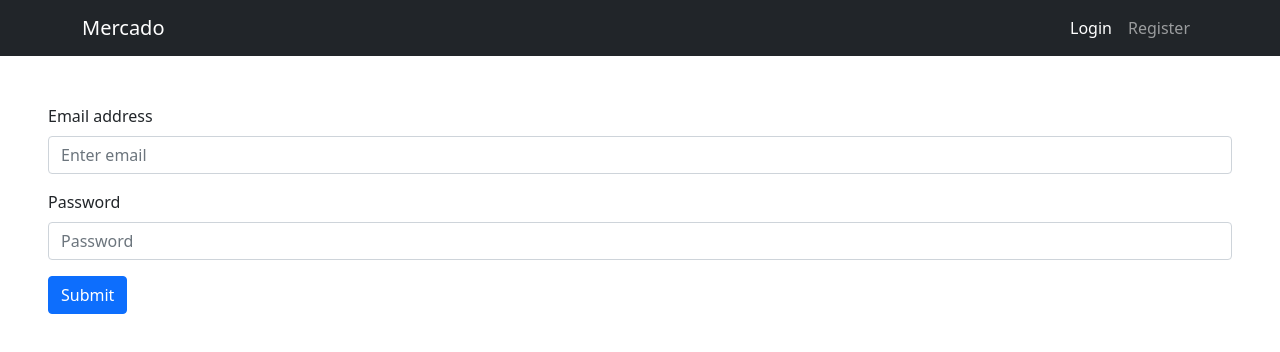
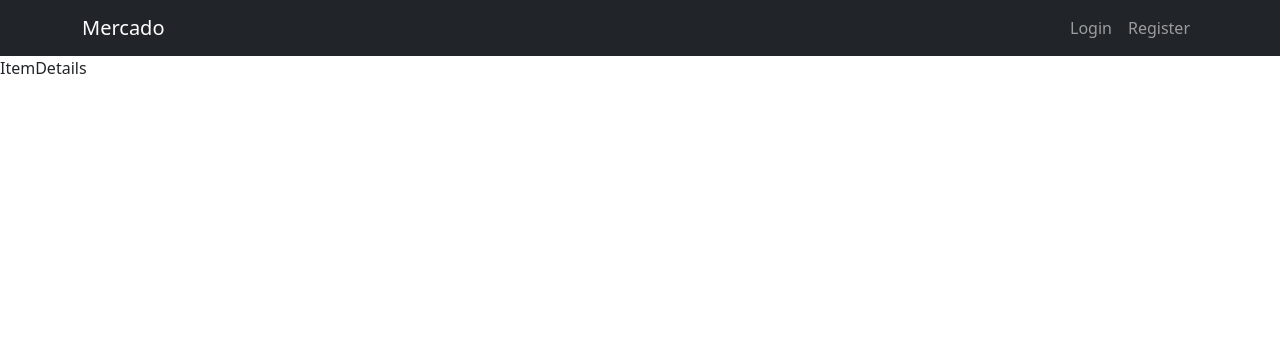
Before and after one commit to zdahmed93/mercado-frontend-22-06, a React (Create React App) app: page /items/1 in a window 1280 px wide. Before the commit this address led to /login. Shown: the top 352 px of the page. Built offline with nearby package versions, Linux system fonts and the light colour scheme.

Commit message:
Add CustomRoute component for the remaining routes (NB: an exact prop must be added to the '/items' route)

```diff
--- a/src/App.js
+++ b/src/App.js
@@ -19,6 +19,7 @@ import GlobalLoading from './components/GlobalLoading';
 import { login } from './redux/actions/userActionCreators';
 import PublicRoute from './routes/PublicRoute';
 import PrivateRoute from './routes/PrivateRoute';
+import CustomRoute from './routes/CustomRoute';
 
 function App() {
   const dispatch = useDispatch()
@@ -38,12 +39,12 @@ function App() {
           <PublicRoute path='/register' component={Register} />
 
           <PrivateRoute path='/profile' component={Profile} />
-          <PrivateRoute path='/items' component={Items} />
+          <PrivateRoute exact path='/items' component={Items} />
           <PrivateRoute path='/create-item' component={CreateItem} />
           <PrivateRoute path='/update-item/:id' component={UpdateItem} />
 
-          <Route path='/items/:id' component={ItemDetails} />
-          <Route component={NotFound} />
+          <CustomRoute path='/items/:id' component={ItemDetails} />
+          <CustomRoute component={NotFound} />
         </Switch>
       </Router>
     </>
--- /dev/null
+++ b/src/routes/CustomRoute.js
@@ -0,0 +1,21 @@
+import { Route } from 'react-router-dom';
+import { useSelector } from 'react-redux';
+
+import InsideLayout from '../layouts/InsideLayout';
+import OutsideLayout from '../layouts/OutsideLayout';
+
+function CustomRoute({ component: Component, ...rest }) {
+    const { isAuth } = useSelector(state => state.user);
+    return (
+        <Route
+            {...rest}
+            component={(props) => (
+                isAuth
+                    ? <InsideLayout><Component {...props} /></InsideLayout>
+                    : <OutsideLayout><Component {...props} /></OutsideLayout>
+            )}
+        />
+    )
+}
+
+export default CustomRoute;
```
